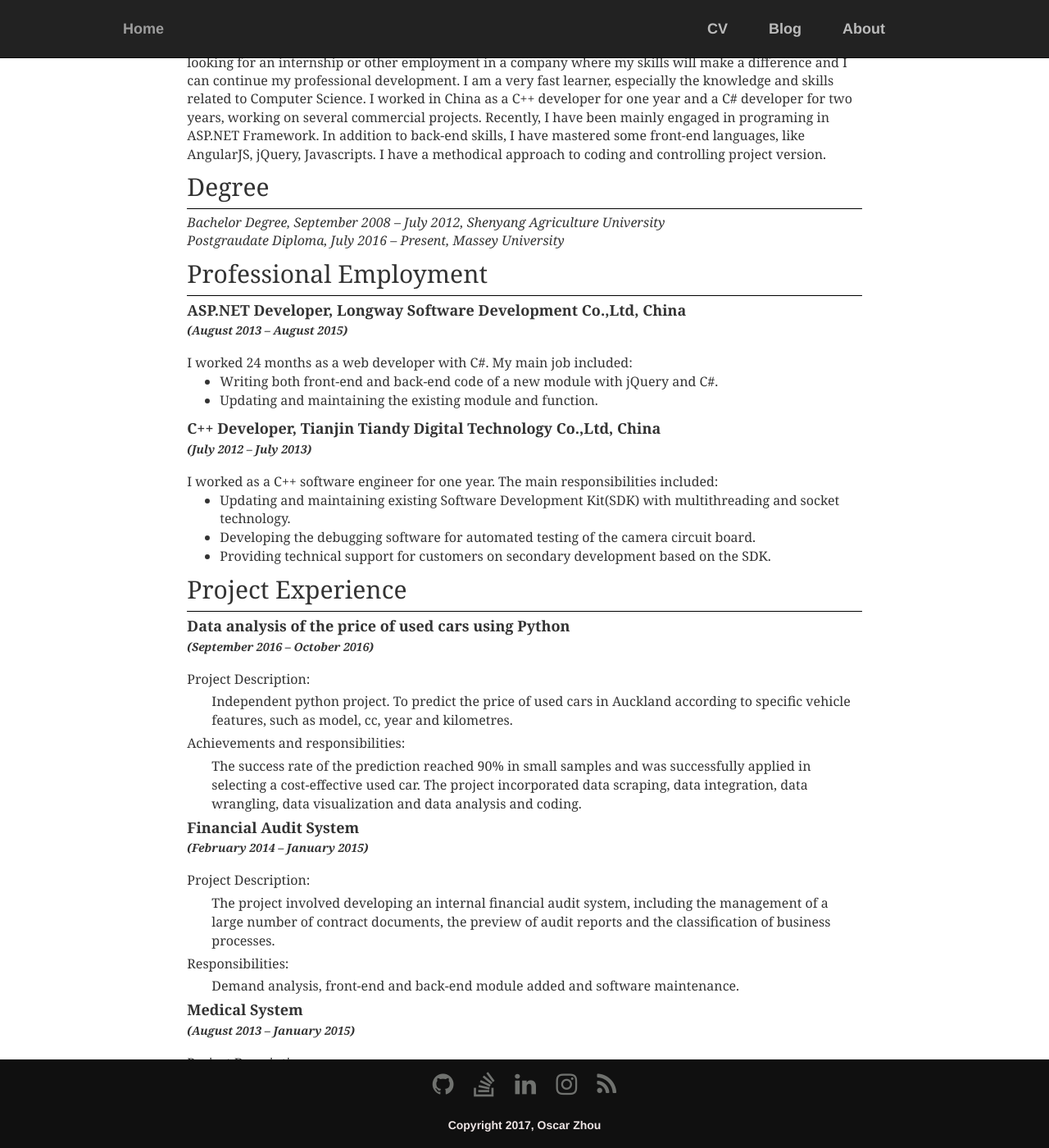
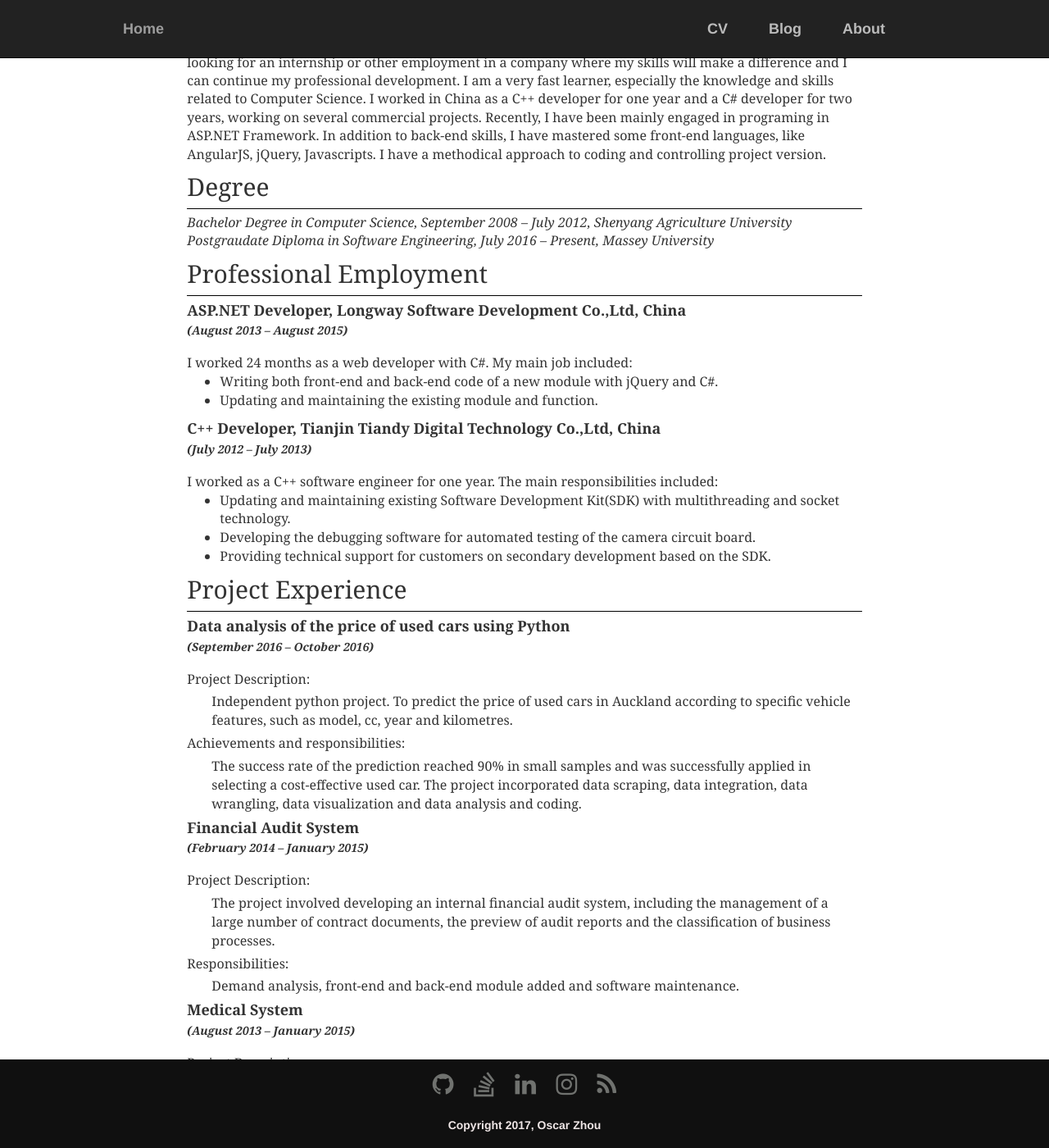
Before and after one commit to OscarZhou/oscarzhou.github.io, a Jekyll site: the page built from cv/index.html, in a window 1280 px wide and 1400 px high, scrolled down 216 px. Shown: the whole window at 82% size. Built offline with Jekyll 4.4.1, drawn with Linux system fonts in a browser that asks for light colours; nearby versions of some CDN libraries; some of the changed text lies outside the part shown.

Commit message:
Modify the cv contents

```diff
--- a/cv/index.html
+++ b/cv/index.html
@@ -37,8 +37,8 @@
 		<section>
 			<h2>Degree</h2>
 			<p>
-				<span class="cv_desc"><i>Bachelor Degree, September 2008 – July 2012, Shenyang Agriculture University</i></span>
-				<span class="cv_desc"><i>Postgraudate Diploma, July 2016 – Present, Massey University</i></span>
+				<span class="cv_desc"><i>Bachelor Degree in Computer Science, September 2008 – July 2012, Shenyang Agriculture University</i></span>
+				<span class="cv_desc"><i>Postgraudate Diploma in Software Engineering, July 2016 – Present, Massey University</i></span>
 			</p>
 		</section>
 		<section>
```
Also changed, not shown: other parts of cv/index.html (+1 -1 lines).
